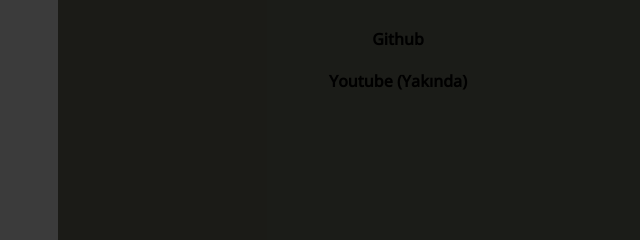
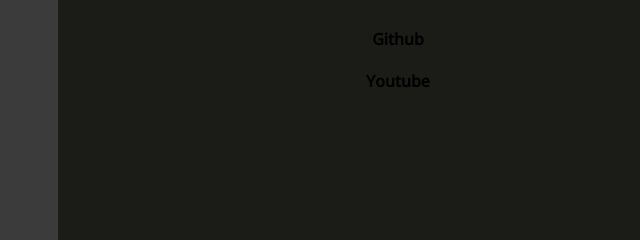
Before and after one commit to imyilmaz/web-drawer-menu, a plain HTML site: page index.html in a window 1280 px wide. Shown: the part 289-529 px from the top of the page, 242-882 px from the left. Drawn offline with nearby package versions, Linux system fonts and the light colour scheme.

Commit message:
youtube link güncellemesi

```diff
--- a/index.html
+++ b/index.html
@@ -139,7 +139,7 @@
     </div>
     <div class="footer">
         <h6><a href="https://github.com/imyilmaz/web-drawer-menu">Github</h6>
-        <h6><a href="javascript:;">Youtube (Yakında)</h6>
+        <h6><a href="https://youtu.be/2yqx08MMbqk">Youtube</h6>
     </div>
 </body>
 </html>
```
